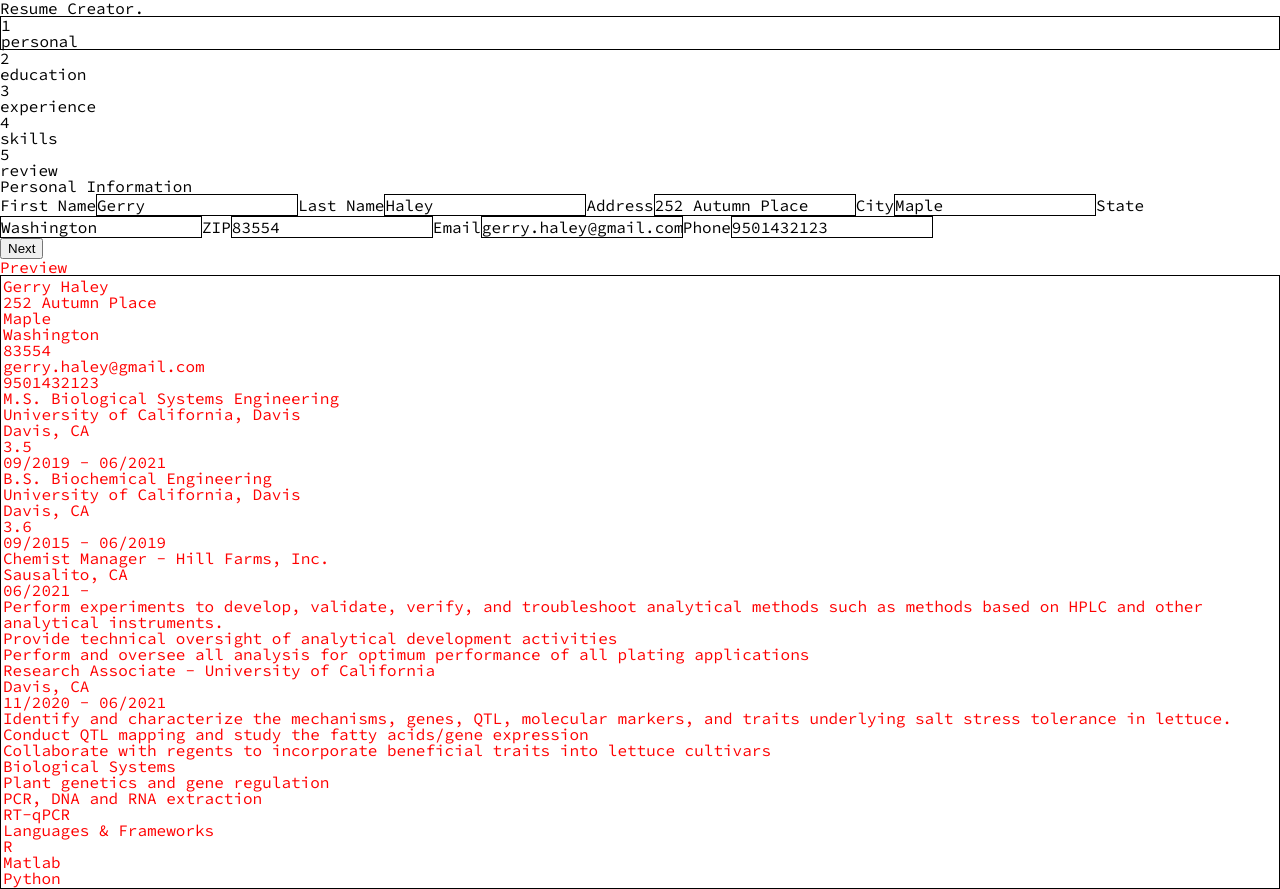
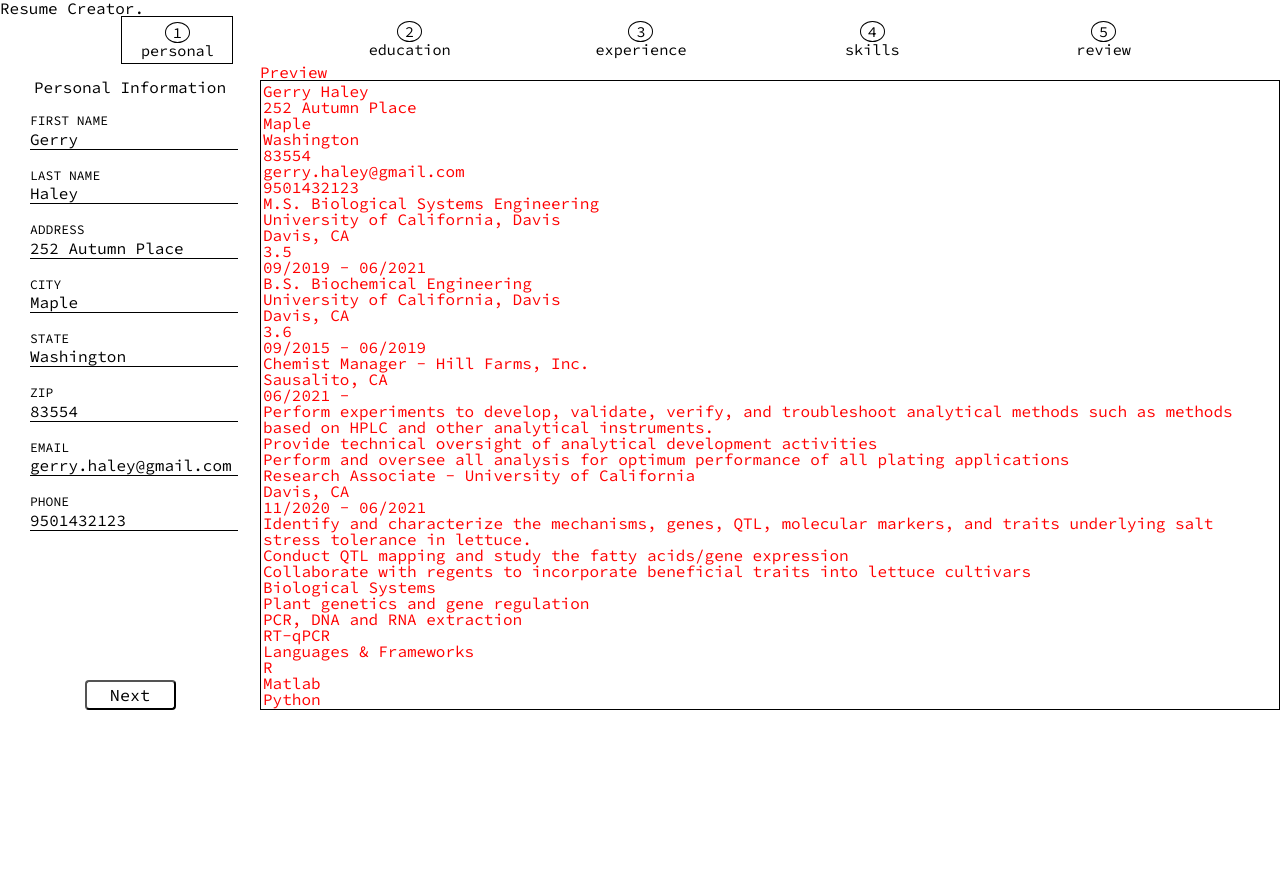
Before and after one commit to Datrinon/cv-maker, a React (Create React App) app: page / in a window 1280 px wide. After the commit the page ends 800 px from the top, so only its background shows below. Built offline with nearby package versions, Linux system fonts and the light colour scheme.

Commit message:
Start CSS work, applying grid and various other layout styles

```diff
--- a/src/components/Form.js
+++ b/src/components/Form.js
@@ -1,9 +1,7 @@
 import { Component } from "react";
 import _ from "lodash";
-import html2canvas from "html2canvas";
-import jsPDF from "jspdf";
-
 import "../styles/print.css";
+import "../styles/form.css";
 
 /**
  * Convert a camel-cased word into a spaced word.
@@ -65,9 +63,10 @@ const Input = ({ forValue, labelText, type, onChange, onFocus, value, ...others
   let nameValue = toCamelCase(labelText);
 
   return (
-    <label htmlFor={forValue}>
-      <span>{labelText}</span>
-      <input id={forValue} name={nameValue} type={type} onFocus={onFocus}
+    <label className="label" htmlFor={forValue}>
+      <span className="label-display">{labelText}</span>
+      <input className="input"
+      id={forValue} name={nameValue} type={type} onFocus={onFocus}
         onChange={onChange} value={value} required={true} {...others} />
     </label>
   );
@@ -94,6 +93,7 @@ const ListInput = ({ forValue, labelText, onFocus, onChange, onAdd, onRemove, va
   // in this case, value is an array.
   let bullets = values.map((value, index) => {
     return (<input
+      className="input-list"
       key={labelText + index}
       name={toCamelCase(labelText)}
       type={"text"}
@@ -108,8 +108,8 @@ const ListInput = ({ forValue, labelText, onFocus, onChange, onAdd, onRemove, va
 
   return (
     <div>
-      <label htmlFor={forValue}>
-        <span>{labelText}</span>
+      <label className="label-list" htmlFor={forValue}>
+        <span className="label-display">{labelText}</span>
         {bullets}
       </label>
       <button data-field={toCamelCase(labelText)} type="button" onClick={onAdd}>+</button>
--- a/src/components/Navigation.js
+++ b/src/components/Navigation.js
@@ -1,4 +1,6 @@
 import { Component } from "react";
+
+import "../styles/navigation.css";
 
 
 class Navigation extends Component{
@@ -17,7 +19,7 @@ class Navigation extends Component{
       case "mid":
         this.buttons = (
           <div className="buttons">
-            <button onClick={this.props.clickPrev}>Previous</button>
+            <button onClick={this.props.clickPrev}>Prev</button>
             <button onClick={this.props.clickNext}>Next</button>
           </div>
         )
@@ -25,7 +27,7 @@ class Navigation extends Component{
       case "end":
         this.buttons = (
           <div className="buttons">
-            <button onClick={this.props.clickPrev}>Previous</button>
+            <button onClick={this.props.clickPrev}>Prev</button>
             <button onClick={this.props.clickNext}>Finish</button>
           </div>
         )
--- a/src/components/ProgressBar.js
+++ b/src/components/ProgressBar.js
@@ -1,3 +1,5 @@
+import "../styles/ProgressBar.css"
+
 import { Component } from "react";
 
 class ProgressBar extends Component{
--- a/src/styles/App.css
+++ b/src/styles/App.css
@@ -1,38 +1,23 @@
-.App {
-  text-align: center;
+.app-section {
+  display: grid;
+  grid-template-areas:
+  "progress progress"
+  "form preview"
+  "navigation preview";
 }
 
-.App-logo {
-  height: 40vmin;
-  pointer-events: none;
+.progress-bar {
+  grid-area: progress;
 }
 
-@media (prefers-reduced-motion: no-preference) {
-  .App-logo {
-    animation: App-logo-spin infinite 20s linear;
-  }
+.form {
+  grid-area: form;
 }
 
-.App-header {
-  background-color: #282c34;
-  min-height: 100vh;
-  display: flex;
-  flex-direction: column;
-  align-items: center;
-  justify-content: center;
-  font-size: calc(10px + 2vmin);
-  color: white;
+.navigation {
+  grid-area: navigation;
 }
 
-.App-link {
-  color: #61dafb;
+.preview {
+  grid-area: preview;
 }
-
-@keyframes App-logo-spin {
-  from {
-    transform: rotate(0deg);
-  }
-  to {
-    transform: rotate(360deg);
-  }
-}
--- a/src/styles/PreviewPane.css
+++ b/src/styles/PreviewPane.css
@@ -1,3 +1,5 @@
+
+
 .resume {
   border: 1px solid black;
   padding: 2px
--- /dev/null
+++ b/src/styles/ProgressBar.css
@@ -0,0 +1,25 @@
+.progress-bar {
+  display: flex;
+  flex-direction: row;
+  justify-content: space-evenly;
+}
+
+.section {
+  padding: 5px;
+  font-size: 0.95em;
+  width: 100px;
+}
+
+.index {
+  display: block;
+  text-align: center;
+  border: 1px solid black;
+  width: 1.25em;
+  padding: 2px;
+  border-radius: 50%;
+  margin: 0 auto;
+}
+
+.name {
+  text-align: center;
+}
--- /dev/null
+++ b/src/styles/form.css
@@ -0,0 +1,26 @@
+.personal-section {
+  padding: 15px;
+}
+
+.section-title {
+  text-align: center;
+}
+
+.form .label, .form .input{
+  display: block;
+  width: 95%;
+}
+
+.input {
+  border: none;
+  border-bottom: 1px solid black;
+}
+
+.form .label {
+  margin: 15px;
+}
+
+.form .label .label-display {
+  font-variant: all-petite-caps;
+  font-size: 115%;
+}
--- /dev/null
+++ b/src/styles/navigation.css
@@ -0,0 +1,27 @@
+.navigation {
+  align-self:end;
+}
+
+.buttons {
+  text-align: center;
+}
+
+.navigation button {
+  width: 35%;
+  margin: 0 10px;
+}
+
+button {
+  font-family: inherit;
+  background-color: white;
+  padding: 2px 15px;
+  border-radius: 4px;
+  font-size: 105%;
+  transition: background-color 300ms;
+  cursor: pointer;
+
+}
+
+button:hover {
+  background-color: rgb(208, 208, 208);
+}
```
